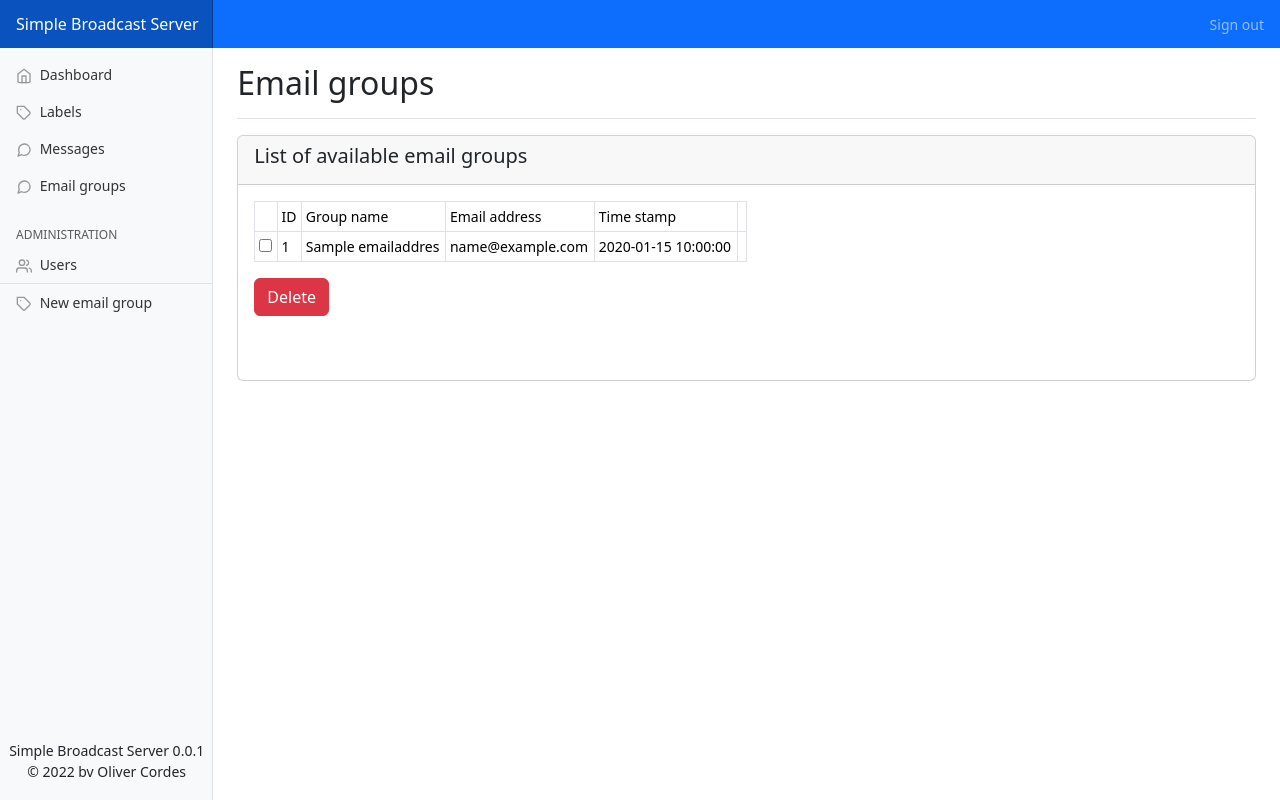
After one commit to ocordes/simple-broadcast-server, a Flask app: page /emails in a window 1280 px wide. The commit adds this page. Run offline with Flask 2, Linux system fonts and the light colour scheme; a user stored in the database is signed in; tables that the repository leaves empty hold one stand-in row (values such as "Sample post"); parts of the project's set-up code (start-up, migrations or seed data) failed here and were passed over; some libraries are stand-ins or nearby versions.

Commit message:
- work on email addresses

```diff
--- a/src/app/main/__init__.py
+++ b/src/app/main/__init__.py
@@ -2,4 +2,4 @@ from flask import Blueprint
 
 bp = Blueprint('main', __name__)
 
-from app.main import routes
+from app.main import routes, email
--- /dev/null
+++ b/src/app/main/email.py
@@ -0,0 +1,106 @@
+# -*- coding: utf-8 -*-
+"""
+
+app/main/email.py
+~~~~~~~~~~~~~~~~~~
+
+written by : Oliver Cordes 2022-05-13
+changed by : Oliver Cordes 2022-05-13
+
+"""
+
+import os
+from datetime import datetime, timedelta
+from dateutil.relativedelta import *
+import pkg_resources
+
+from flask import current_app, request, render_template, url_for, flash,  \
+    redirect, send_from_directory, jsonify, session, make_response
+from flask_login import current_user, login_user, logout_user, login_required
+from werkzeug.urls import url_parse, url_unparse
+
+from flask_paginate import Pagination, get_page_parameter
+
+from app import db
+from app.main import bp
+from app.models import *
+from app.main.forms import AddEmailForm, EditEmailForm, DeleteEmailForm
+
+
+from app.auth.admin import admin_required
+
+
+@bp.route('/emails', methods=['GET', 'POST'])
+@login_required
+def show_emails():
+    dform = DeleteEmailForm()
+
+    if dform.validate_on_submit():
+        selected_labels = request.form.getlist("remove_group")
+
+        for id in selected_labels:
+            email_address = EmailAddress.query.get(int(id))
+            db.session.delete(email_address)
+            db.session.commit()
+
+    email_addresses = EmailAddress.query.all()
+
+    return render_template('main/emails.html',
+                            email_addresses=email_addresses,
+                            dform=dform,
+                            title='Email groups'
+    )
+
+
+@bp.route('/email/add', methods=['GET', 'POST'])
+@login_required
+def email_add():
+    form = AddEmailForm()
+
+    if form.validate_on_submit():
+        email_address = EmailAddress(name=form.name.data, emails=form.email.data)
+        db.session.add(email_address)
+        db.session.commit()
+
+        return redirect(url_for('main.show_emails'))
+
+    return render_template('main/email_edit.html',
+                           title='New email group',
+                           edit=False,
+                           nform=form,
+                           )
+
+
+@bp.route('/email/<id>/edit', methods=['GET', 'POST'])
+@login_required
+def email_edit(id):
+
+    form = EditEmailForm()
+
+    email_address = EmailAddress.query.get(int(id))
+
+    if form.validate_on_submit():
+        email_address.name = form.name.data
+        email_address.emails = form.email.data
+        db.session.commit()
+
+        return redirect(url_for('main.show_emails'))
+    elif request.method == 'GET':
+        form.name.data = email_address.name
+        form.email.data = email_address.emails
+
+    return render_template('main/email_edit.html',
+                            title='Edit an email group',
+                            edit=True,
+                            nform=form
+                            )
+
+
+@bp.route('/email/<id>/delete')
+@login_required
+def email_delete(id):
+    email_address = EmailAddress.query.get(int(id))
+    db.session.delete(email_address)
+    db.session.commit()
+
+    return redirect(url_for('main.show_emails'))
--- a/src/app/main/forms.py
+++ b/src/app/main/forms.py
@@ -109,3 +109,47 @@ class EditMessageForm(FlaskForm):
 
 class DeleteMessageForm(FlaskForm):
     remove = SubmitField('Delete')
+
+
+# ------------------------------------------------------------
+#
+# email part
+
+# helper class to mimik individual data fields
+class _Emailfield(object):
+    def __init__(self, data,gettext):
+        self.data = data
+        self.gettext = gettext
+
+
+# wrapper around the email normal validator
+class MultipleEmails(object):
+    def __init__(self, delimiter=','):
+        self._delimiter = delimiter
+
+
+    def __call__(self, form, field):
+        email_validator = Email()
+
+        emails = field.data.split(self._delimiter)
+        for email in emails:
+            email_validator(form, _Emailfield(email,field.gettext))
+
+
+
+class AddEmailForm(FlaskForm):
+    name = StringField('Name of email group', validators=[DataRequired()])
+    email = StringField('Email address', validators=[DataRequired(), MultipleEmails()])
+
+    submit = SubmitField('Submit')
+
+
+class EditEmailForm(FlaskForm):
+    name = StringField('Name of email group', validators=[DataRequired()])
+    email = StringField('Email address', validators=[DataRequired(), MultipleEmails()])
+
+    submit = SubmitField('Update')
+
+
+class DeleteEmailForm(FlaskForm):
+    remove = SubmitField('Delete')
--- a/src/app/templates/app_base.html
+++ b/src/app/templates/app_base.html
@@ -48,15 +48,21 @@
                 </a>
               </li>
               <li class="nav-item">
-                <a class="nav-link" href="/labels">
+                <a class="nav-link" href="{{url_for('main.show_labels')}}">
                   <span data-feather="tag"></span>
                   Labels
                 </a>
               </li>
               <li class="nav-item">
-                <a class="nav-link" href="/messages">
+                <a class="nav-link" href="{{url_for('main.show_messages')}}">
                   <span data-feather="message-circle"></span>
                   Messages
+                </a>
+              </li>
+              <li class="nav-item">
+                <a class="nav-link" href="{{url_for('main.show_emails')}}">
+                  <span data-feather="message-circle"></span>
+                  Email groups
                 </a>
               </li>
               <!---
--- /dev/null
+++ b/src/app/templates/email_base.html
@@ -0,0 +1,25 @@
+{% extends "app_base.html" %}
+
+{% block left_sidebar_extra_content %}
+
+<ul class="nav flex-column mb-2">
+  <li class="nav-item">
+    <a class="nav-link" href="{{url_for('main.email_add')}}">
+      <span data-feather="tag"></span>
+      New email group
+    </a>
+  </li>
+</ul>
+{% endblock %}
+
+
+{% block app_content %}
+
+
+{% endblock %}
+
+{% block scripts %}
+{{super()}}
+
+
+{% endblock %}
--- /dev/null
+++ b/src/app/templates/main/emails.html
@@ -0,0 +1,64 @@
+{% extends "email_base.html" %}
+
+
+{% block styles %}
+{{super()}}
+<link rel="stylesheet" href="{{url_for('static', filename='pagination.css')}}">
+{% endblock %}
+
+{% block app_content %}
+
+{% from 'bootstrap5/utils.html' import render_icon %}
+
+<div class="card">
+    <div class="card-header">
+        <h5>List of available email groups</h5>
+    </div>
+    <div class="card-body">
+        <form id="rolesformdelete" class="form-horizontal mb-5" role="form" method="post" action="">
+            {{dform.hidden_tag()}}
+            <div class="table-responsive col-6">
+                <table class="table table-sm table-bordered">
+                    <thead>
+                        <td></td>
+                        <td>ID</td>
+                        <td>Group name</td>
+                        <td>Email address</td>
+                        <td>Time stamp</td>
+                        <td></td>
+                    </thead>
+                    {% for email_address in email_addresses %}
+                    <tr>
+                        <td>
+                            <label>
+                                <input type="checkbox" name="remove_group" value="{{email_address.id}}">
+                            </label>
+                        </td>
+                        <td>{{email_address.id}}</td>
+                        <td>{{email_address.name}}</td>
+                        <td>{{email_address.emails}}</td>
+                        <td>{{email_address.timestamp.strftime('%Y-%m-%d %H:%M:%S')}}</td>
+                        <td>
+                            <a class="action-icon text-decoration-none"
+                                href="{{url_for('main.email_edit', id=email_address.id)}}">
+
+                            {{ render_icon('pencil-fill') }}
+                            </a>
+                            <a class="action-icon text-decoration-none"
+                                href="{{url_for('main.email_delete', id=email_address.id)}}"
+                                onclick="return (ask_for_deletion())">
+
+                                {{ render_icon('trash-fill') }}
+                            </a>
+                        </td>
+                    </tr>
+                    {% endfor %}
+                </table>
+            </div>
+            {{ dform.remove(onclick="return (ask_for_deletion())", class_="btn btn-danger") }}
+        </form>
+    </div>
+</div>
+
+
+{% endblock %}
```
Also changed, not shown: src/app/templates/main/email_edit.html (added, +49 -0 lines).
